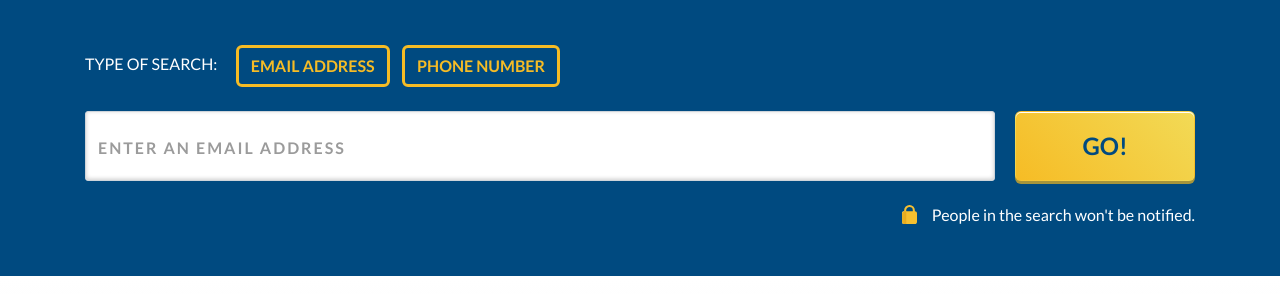
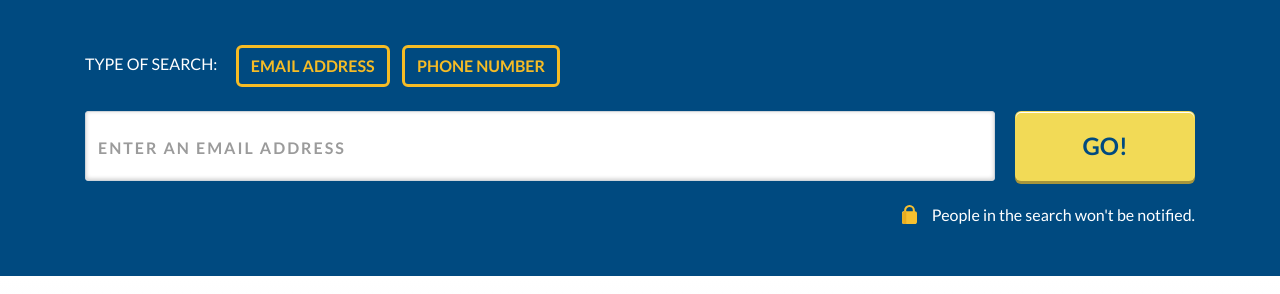
Before and after one commit to tashfiahoque/Search_People_Task, a plain HTML site: page index.html in a window 1280 px wide. In both pictures the pointer is over the button "GO!". Shown: the part 231-525 px from the top of the page. Drawn offline with nearby package versions, Linux system fonts and the light colour scheme.

Commit message:
form-submit button hover, active, focus problem solved

```diff
--- a/css/style.css
+++ b/css/style.css
@@ -173,7 +173,12 @@ transition: 1s ease-in-out;
   width: 180px;
   margin-left: 20px;
 }
-
+.btn-form-submit:hover{
+  background: #F2DA56;
+}
+.btn-form-submit:active, .btn-form-submit:focus{
+  background: #F6BC25;
+}
 .input-group > .form-control {
   height: 70px;
   background: #FFF;
```
Lines whose indentation alone changed are shown as unchanged.
